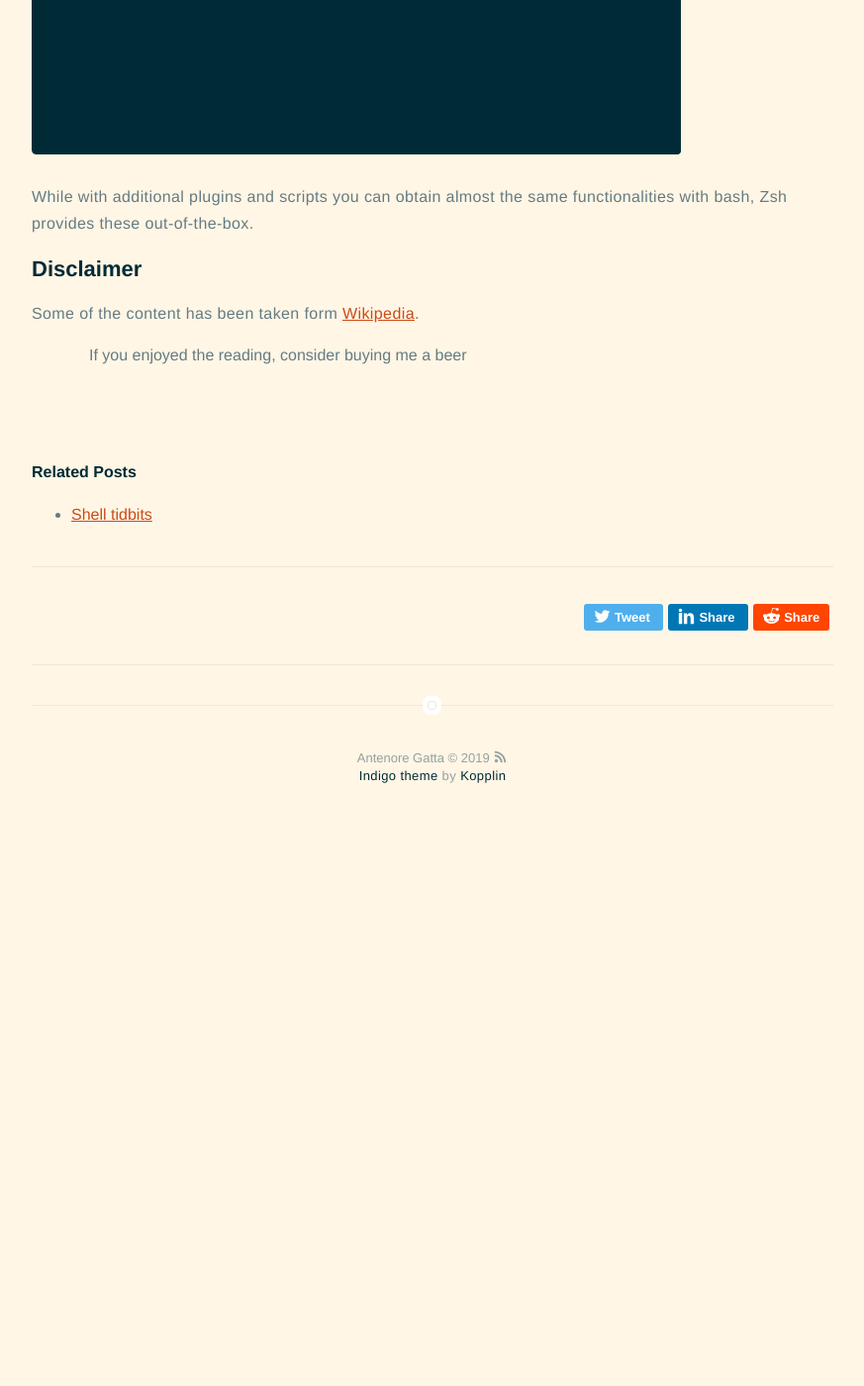
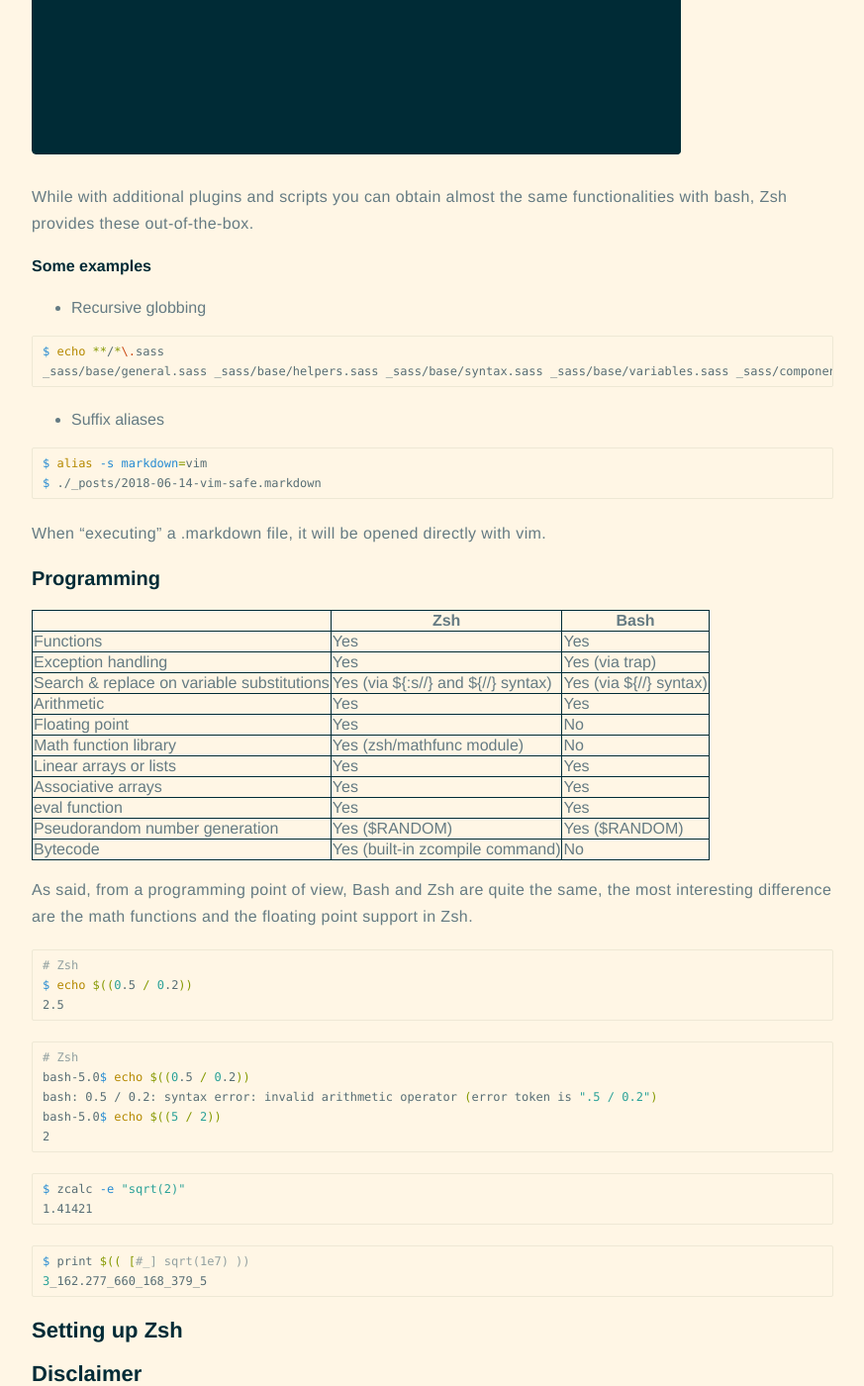
Before and after one commit to antenore/antenore.simbiosi.org, a Jekyll site: the page built from _posts/2019-10-26-zsh-vs-bash.markdown, in a window 1280 px wide and 1400 px high, scrolled down 2727 px. Shown: the whole window at 99% size, without its empty margins (203-1076 px from the left). Built offline with Jekyll 4.4.1, drawn with Linux system fonts in a browser that asks for light colours; a script that is not in the unit is left out; before the commit the page ends 3582 px from its top, so only the background shows below that.

Commit message:
z shell vs bash

```diff
--- a/_posts/2019-10-26-zsh-vs-bash.markdown
+++ b/_posts/2019-10-26-zsh-vs-bash.markdown
@@ -83,6 +83,71 @@
 
 While with additional plugins and scripts you can obtain almost the same functionalities with bash, Zsh provides these out-of-the-box.
 
+#### Some examples
+
+* Recursive globbing
+
+{% highlight sh %}
+$ echo **/*\.sass
+_sass/base/general.sass _sass/base/helpers.sass _sass/base/syntax.sass _sass/base/variables.sass _sass/components/author.sass _sass/components/disqus.sass _sass/components/footer.sass _sass/components/header.sass _sass/components/nav.sass _sass/components/others.sass _sass/components/pagination.sass _sass/components/related.sass _sass/components/share.sass _sass/components/side-by-side.sass _sass/components/social-links.sass _sass/components/spoiler.sass _sass/pages/home-blog-projects.sass _sass/pages/page.sass _sass/pages/post.sass _sass/pages/tags.sass
+{% endhighlight %}
+
+* Suffix aliases
+
+{% highlight sh %}
+$ alias -s markdown=vim
+$ ./_posts/2018-06-14-vim-safe.markdown
+{% endhighlight %}
+
+When "executing" a .markdown file, it will be opened directly with vim.
+
+
+### Programming
+
+|                                            | Zsh                                | Bash                   |
+| ------------------------                   | ---                                | ----                   |
+| Functions                                  | Yes                                | Yes                    |
+| Exception handling                         | Yes                                | Yes (via trap)         |
+| Search & replace on variable substitutions | Yes (via ${:s//} and ${//} syntax) | Yes (via ${//} syntax) |
+| Arithmetic                                 | Yes                                | Yes                    |
+| Floating point                             | Yes                                | No                     |
+| Math function library                      | Yes (zsh/mathfunc module)          | No                     |
+| Linear arrays or lists                     | Yes                                | Yes                    |
+| Associative arrays                         | Yes                                | Yes                    |
+| eval function                              | Yes                                | Yes                    |
+| Pseudo­random number generation            | Yes ($RANDOM)                      | Yes ($RANDOM)          |
+| Bytecode                                   | Yes (built-in zcompile command)    | No                     |
+
+As said, from a programming point of view, Bash and Zsh are quite the same, the most interesting difference are the math functions and the floating point support in Zsh.
+
+{% highlight sh %}
+# Zsh
+$ echo $((0.5 / 0.2))
+2.5
+{% endhighlight %}
+
+{% highlight sh %}
+# Zsh
+bash-5.0$ echo $((0.5 / 0.2))
+bash: 0.5 / 0.2: syntax error: invalid arithmetic operator (error token is ".5 / 0.2")
+bash-5.0$ echo $((5 / 2))
+2
+{% endhighlight %}
+
+{% highlight sh %}
+$ zcalc -e "sqrt(2)"
+1.41421
+{% endhighlight %}
+
+{% highlight sh %}
+$ print $(( [#_] sqrt(1e7) ))
+3_162.277_660_168_379_5
+{% endhighlight %}
+
+## Setting up Zsh
+
+
+
 ## Disclaimer
 
 Some of the content has been taken form [Wikipedia](https://en.wikipedia.org).
```
